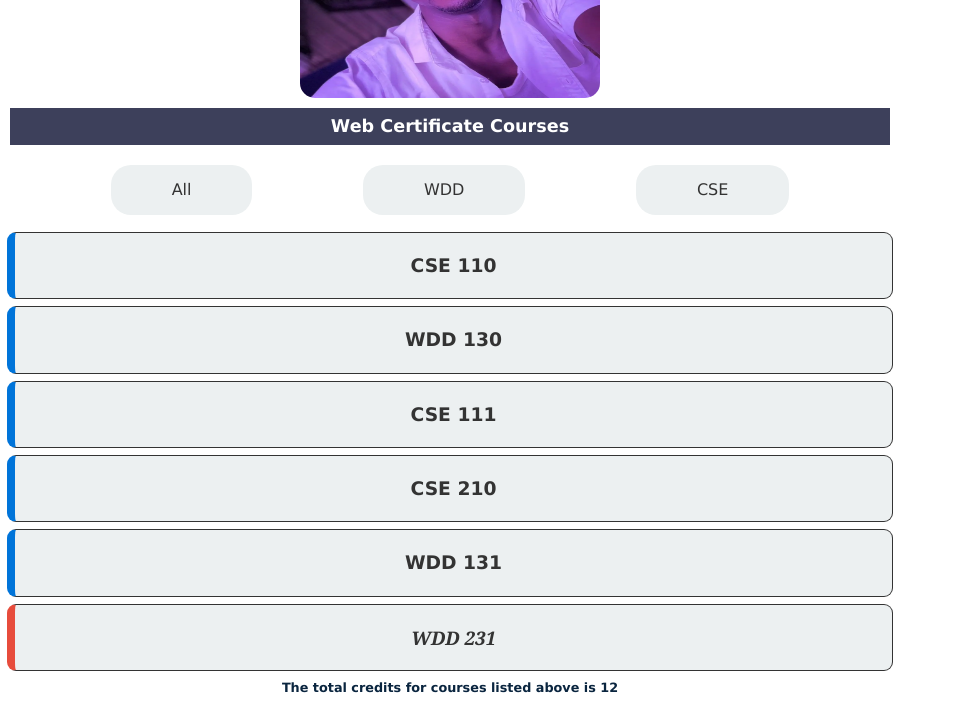
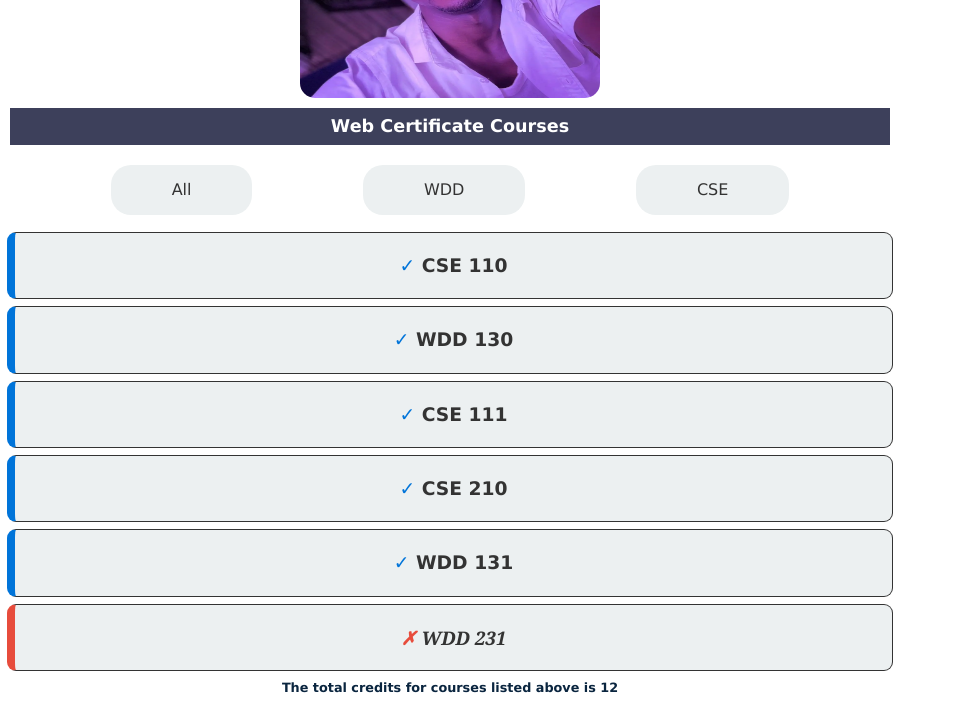
Before and after one commit to Mikerotems/wdd231, a plain HTML site: page index.html in a window 1280 px wide. Shown: the part 582-1285 px from the top of the page, without its empty margins (0-963 px from the left). Drawn offline with nearby package versions, Linux system fonts and the light colour scheme; a script that the page names is missing.

Commit message:
week 1 done

```diff
--- a/scripts/courses.js
+++ b/scripts/courses.js
@@ -83,7 +83,7 @@ const courses = [
 function getCourseHTML(course) {
     return `
         <div class="course-card ${course.completed ? 'completed' : 'not-completed'}">
-            <h3>${course.subject} ${course.number}</h3>
+            <h3> ${course.subject} ${course.number}</h3>
         </div>
     `;
 }
--- a/styles/small.css
+++ b/styles/small.css
@@ -145,6 +145,12 @@ footer {
 .course-card.completed {
     border-left: 8px solid #0074D9;
     background: #ecf0f1;
+    content: "\2713";
+}
+.course-card.completed h3::before{
+    content: "\2713 ";
+    color: #0074D9;
+    font-weight: bold;
 }
 
 .course-card.not-completed {
@@ -152,8 +158,13 @@ footer {
     background: #ecf0f1;
     font-family: Georgia;
     font-style: italic;
+    content: "\2717";
 }
-
+.course-card.not-completed h3::before {
+    content: "\2717";
+    color: #e74c3c;
+    font-weight: bold;
+}
 .status {
     font-weight: bold;
     padding: 0.2em 0.6em;
```
